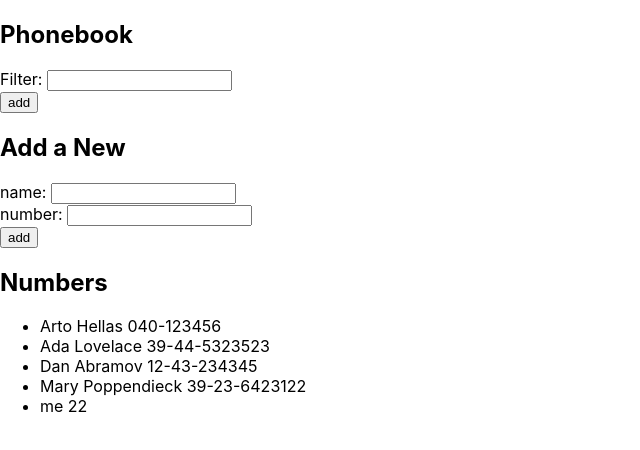
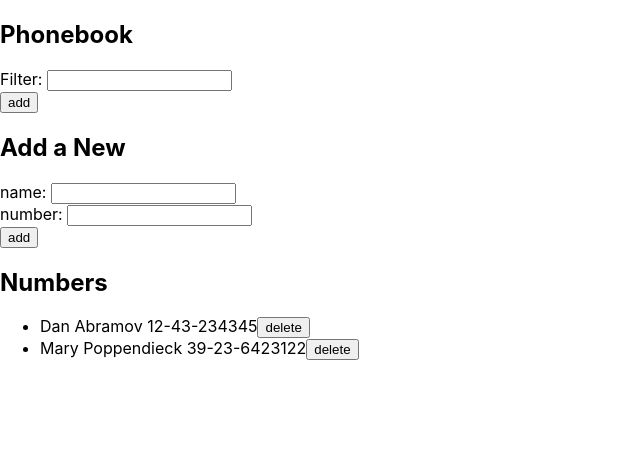
Before and after one commit to GordonShinozaki/reacttest, a React (Create React App) app in the folder part2/phonebook2/: page / in a window 1280 px wide. Shown: the top 450 px of the page, without its empty margins (0-640 px from the left). Built offline with nearby package versions, Linux system fonts and the light colour scheme; data requests are answered from the project's data file.

Commit message:
implemented the delete function

```diff
--- a/part2/phonebook2/db.json
+++ b/part2/phonebook2/db.json
@@ -1,15 +1,5 @@
 {
   "persons": [
-    {
-      "name": "Arto Hellas",
-      "number": "040-123456",
-      "id": 1
-    },
-    {
-      "name": "Ada Lovelace",
-      "number": "39-44-5323523",
-      "id": 2
-    },
     {
       "name": "Dan Abramov",
       "number": "12-43-234345",
@@ -19,11 +9,6 @@
       "name": "Mary Poppendieck",
       "number": "39-23-6423122",
       "id": 4
-    },
-    {
-      "name": "me ",
-      "number": "22",
-      "id": 5
     }
   ]
 }
--- a/part2/phonebook2/src/App.js
+++ b/part2/phonebook2/src/App.js
@@ -1,5 +1,5 @@
 import React, { useEffect, useState } from "react";
-import axios from "axios";
+import numberService from "./services/contacts";
 import Filter from "./components/Filter";
 import NewForm from "./components/NewForm";
 import Numbers from "./components/Numbers";
@@ -12,9 +12,9 @@ const App = () => {
   const [results, setResults] = useState([]);
 
   useEffect(() => {
-    axios.get("http://localhost:3001/persons").then((response) => {
+    numberService.getAll().then((response) => {
+      setResults(response.data);
       setPersons(response.data);
-      setResults(response.data);
     });
   }, []);
   console.log("render", persons, "data");
@@ -41,14 +41,12 @@ const App = () => {
     if (persons.map((person) => person.name).includes(nameObject.name)) {
       window.alert(`${nameObject.name} is already added to phonebook`);
     } else {
-      axios
-        .post("http://localhost:3001/persons", nameObject)
-        .then((response) => {
-          setPersons(persons.concat(response.data));
-          setResults(results.concat(response.data));
-          setNewName("");
-          setNewNumber(""); //reset button states
-        });
+      numberService.create(nameObject).then((response) => {
+        setPersons(persons.concat(response.data));
+        setResults(results.concat(response.data));
+        setNewName("");
+        setNewNumber(""); //reset button states
+      });
     }
   };
 
@@ -59,6 +57,13 @@ const App = () => {
     );
     setResults(perstoshow);
     setNewFilter("");
+  };
+
+  const deleteimp = (id) => {
+    if (!window.confirm("Are you sure?")) return;
+    numberService.remove(id).then(() => {
+      setResults(persons.filter((person) => person.id !== id));
+    });
   };
 
   return (
@@ -78,7 +83,7 @@ const App = () => {
         clickhandle={addPerson}
       />
       <h2>Numbers</h2>
-      <Numbers listofthings={results} />
+      <Numbers listofthings={results} deleteimp={deleteimp} />
     </div>
   );
 };
--- a/part2/phonebook2/src/components/Numbers.js
+++ b/part2/phonebook2/src/components/Numbers.js
@@ -1,12 +1,19 @@
-import React from 'react'
+import React from "react";
 
-const Numbers = ({listofthings}) => {
-    return (
+const Numbers = ({ listofthings, deleteimp }) => {
+  return (
     <ul>
-    {listofthings.map(person =>
-      <li key={person.name}>{person.name} {person.number}</li>)}
+      {listofthings.map((person) => (
+        <li key={person.name}>
+          {person.name} {person.number}
+          {/* Note to self, when you pass parameters into onclick, not using () => basically runs the call, and not just onclick. Thats bad. */}
+          <button type="submit" onClick={() => deleteimp(person.id)}>
+            delete
+          </button>
+        </li>
+      ))}
     </ul>
-    )
-  }
+  );
+};
 
-export default Numbers
+export default Numbers;
--- a/part2/phonebook2/src/services/contacts.js
+++ b/part2/phonebook2/src/services/contacts.js
@@ -9,5 +9,8 @@ const create = (nameObject) => {
   return axios.post(baseUrl, nameObject);
 };
 
+const remove = (id) => {
+  return axios.delete(`${baseUrl}/${id}`);
+};
 // eslint-disable-next-line import/no-anonymous-default-export
-export default { getAll, create };
+export default { getAll, create, remove };
```
Also changed, not shown: part2/phonebook2/src/services/~$ntacts.js (added, +1 -0 lines).
